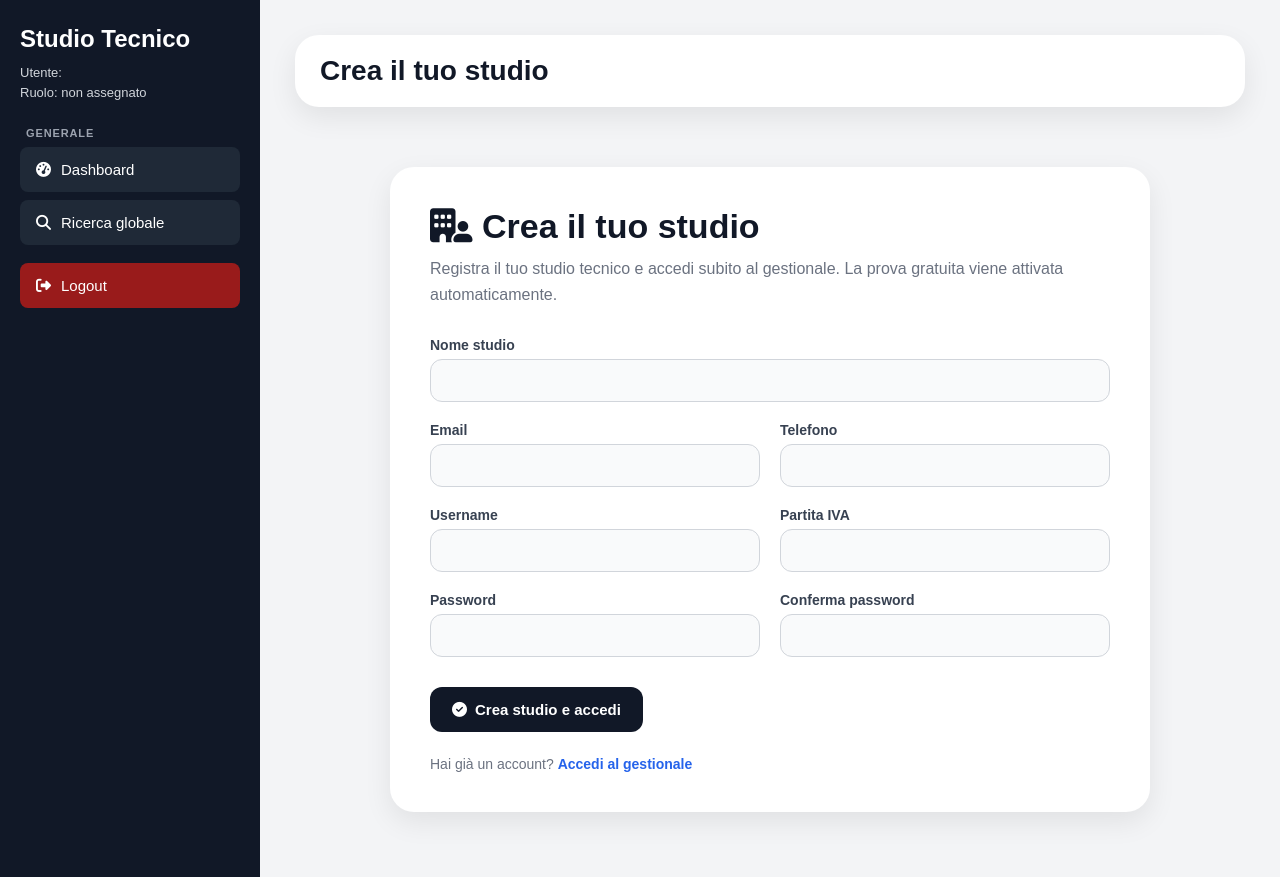
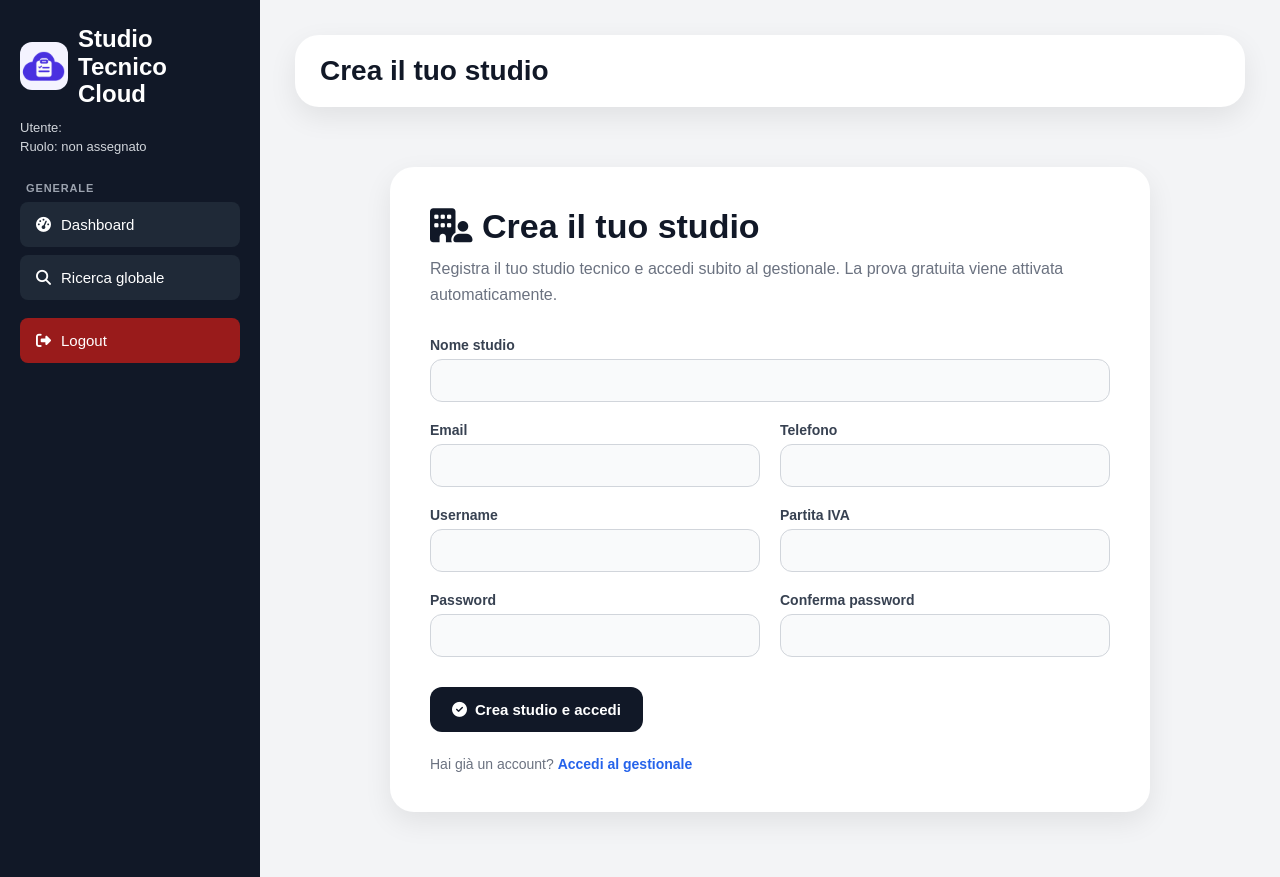
Before and after one commit to alessandrofabris09/gestionale-studio, a Django app: page /utenti/registrazione/ in a window 1280 px wide. Run offline with Django 5.2, Linux system fonts and the light colour scheme.

Commit message:
Rinnova logo, favicon e video di Studio Tecnico Cloud

```diff
--- a/accounts/templates/accounts/login.html
+++ b/accounts/templates/accounts/login.html
@@ -2,6 +2,7 @@
 <!DOCTYPE html>
 <html lang="it">
 <head>
+    <link rel="icon" type="image/png" sizes="96x96" href="{% static 'img/favicon-studio-tecnico-cloud.png' %}">
     <meta charset="UTF-8">
     <meta name="viewport" content="width=device-width, initial-scale=1">
     <title>Login - Gestionale Studio Tecnico</title>
@@ -52,7 +53,7 @@
             width:76px;
             height:76px;
             border-radius:22px;
-            background:#2563eb;
+            background:#f4f3ff;
             display:flex;
             align-items:center;
             justify-content:center;
@@ -225,7 +226,7 @@
             <div>
 
                 <div class="logo-box">
-                    <i class="fa-solid fa-building-columns"></i>
+                    <img src="{% static 'img/logo.png' %}" width="74" height="74" alt="">
                 </div>
 
                 <h1>
--- a/accounts/templates/accounts/registrazione.html
+++ b/accounts/templates/accounts/registrazione.html
@@ -3,6 +3,7 @@
 <html lang="it">
 
 <head>
+    <link rel="icon" type="image/png" sizes="96x96" href="{% static 'img/favicon-studio-tecnico-cloud.png' %}">
     <meta charset="UTF-8">
 
     <title>
@@ -216,6 +217,7 @@
     <div class="container">
 
         <div class="header">
+            <img src="{% static 'img/logo.png' %}" width="72" height="72" alt="">
             <h1>
                 Crea il tuo studio
             </h1>
--- a/dashboard/templates/base/base.html
+++ b/dashboard/templates/base/base.html
@@ -4,6 +4,7 @@
 <html lang="it">
 
 <head>
+    <link rel="icon" type="image/png" sizes="96x96" href="{% static 'img/favicon-studio-tecnico-cloud.png' %}">
     <meta charset="UTF-8">
     <meta name="viewport" content="width=device-width, initial-scale=1">
 
@@ -41,6 +42,20 @@
         .sidebar h2{
             margin-bottom:10px;
             font-size:24px;
+        }
+
+        .studio-sidebar-brand{
+            display:flex;
+            align-items:center;
+            gap:10px;
+            font-size:20px;
+            line-height:1.15;
+        }
+
+        .studio-sidebar-brand img{
+            flex:none;
+            border-radius:12px;
+            background:#f4f3ff;
         }
 
         .user-info{
@@ -350,8 +365,9 @@
 
     <aside class="sidebar">
 
-        <h2>
-            Studio Tecnico
+        <h2 class="studio-sidebar-brand">
+            <img src="{% static 'img/logo.png' %}" width="48" height="48" alt="">
+            <span>Studio Tecnico Cloud</span>
         </h2>
 
         <div class="user-info">
--- a/landing/templates/landing/campagna.html
+++ b/landing/templates/landing/campagna.html
@@ -2,6 +2,7 @@
 <!doctype html>
 <html lang="it">
 <head>
+    <link rel="icon" type="image/png" sizes="96x96" href="{% static 'img/favicon-studio-tecnico-cloud.png' %}">
     <meta charset="utf-8">
     <meta name="viewport" content="width=device-width, initial-scale=1">
     <meta name="description" content="Gestisci pratiche, agenda, scadenze e parcelle con Studio Tecnico Cloud. Registrati al piano Free e partecipa al lancio della beta PRO.">
@@ -15,7 +16,7 @@
     <header class="barra-lancio">
         <div class="larghezza barra-interna">
             <a class="marchio-lancio" href="/">
-                <img src="{% static 'img/logo.png' %}" width="36" height="36" alt="">
+                <img src="{% static 'img/logo.png' %}" width="46" height="46" alt="">
                 <span>Studio Tecnico Cloud</span>
             </a>
             <nav aria-label="Navigazione principale">
--- a/landing/templates/landing/cookie.html
+++ b/landing/templates/landing/cookie.html
@@ -3,6 +3,7 @@
 <html lang="it">
 
 <head>
+    <link rel="icon" type="image/png" sizes="96x96" href="{% static 'img/favicon-studio-tecnico-cloud.png' %}">
     <meta charset="UTF-8">
 
     <title>
--- a/landing/templates/landing/home.html
+++ b/landing/templates/landing/home.html
@@ -3,6 +3,7 @@
 <html lang="it">
 
 <head>
+    <link rel="icon" type="image/png" sizes="96x96" href="{% static 'img/favicon-studio-tecnico-cloud.png' %}">
     <meta charset="UTF-8">
 
     <link rel="canonical" href="{{ url_canonico }}">
@@ -463,7 +464,7 @@
     <header class="navbar">
 
         <div class="logo">
-            <i class="fa-solid fa-cloud"></i>
+            <img src="{% static 'img/logo.png' %}" width="46" height="46" alt="">
             Studio Tecnico Cloud
         </div>
 
--- a/landing/templates/landing/privacy.html
+++ b/landing/templates/landing/privacy.html
@@ -3,6 +3,7 @@
 <html lang="it">
 
 <head>
+    <link rel="icon" type="image/png" sizes="96x96" href="{% static 'img/favicon-studio-tecnico-cloud.png' %}">
     <meta charset="UTF-8">
 
     <title>
--- a/landing/templates/landing/termini.html
+++ b/landing/templates/landing/termini.html
@@ -3,6 +3,7 @@
 <html lang="it">
 
 <head>
+    <link rel="icon" type="image/png" sizes="96x96" href="{% static 'img/favicon-studio-tecnico-cloud.png' %}">
     <meta charset="UTF-8">
 
     <title>
--- a/templates/admin/base_site.html
+++ b/templates/admin/base_site.html
@@ -7,3 +7,8 @@
 {% endblock %}
 
 {% block bodyclass %}{{ block.super }} studio-admin{% endblock %}
+
+{% block extrahead %}
+{{ block.super }}
+    <link rel="icon" type="image/png" sizes="96x96" href="{% static 'img/favicon-studio-tecnico-cloud.png' %}">
+{% endblock %}
```
Also changed, not shown: templates/registration/base_accesso.html (+3 -4 lines), static/img/favicon-studio-tecnico-cloud.png (added), static/img/logo.png, static/landing/media/studio-tecnico-cloud.webp, 1 other file.
